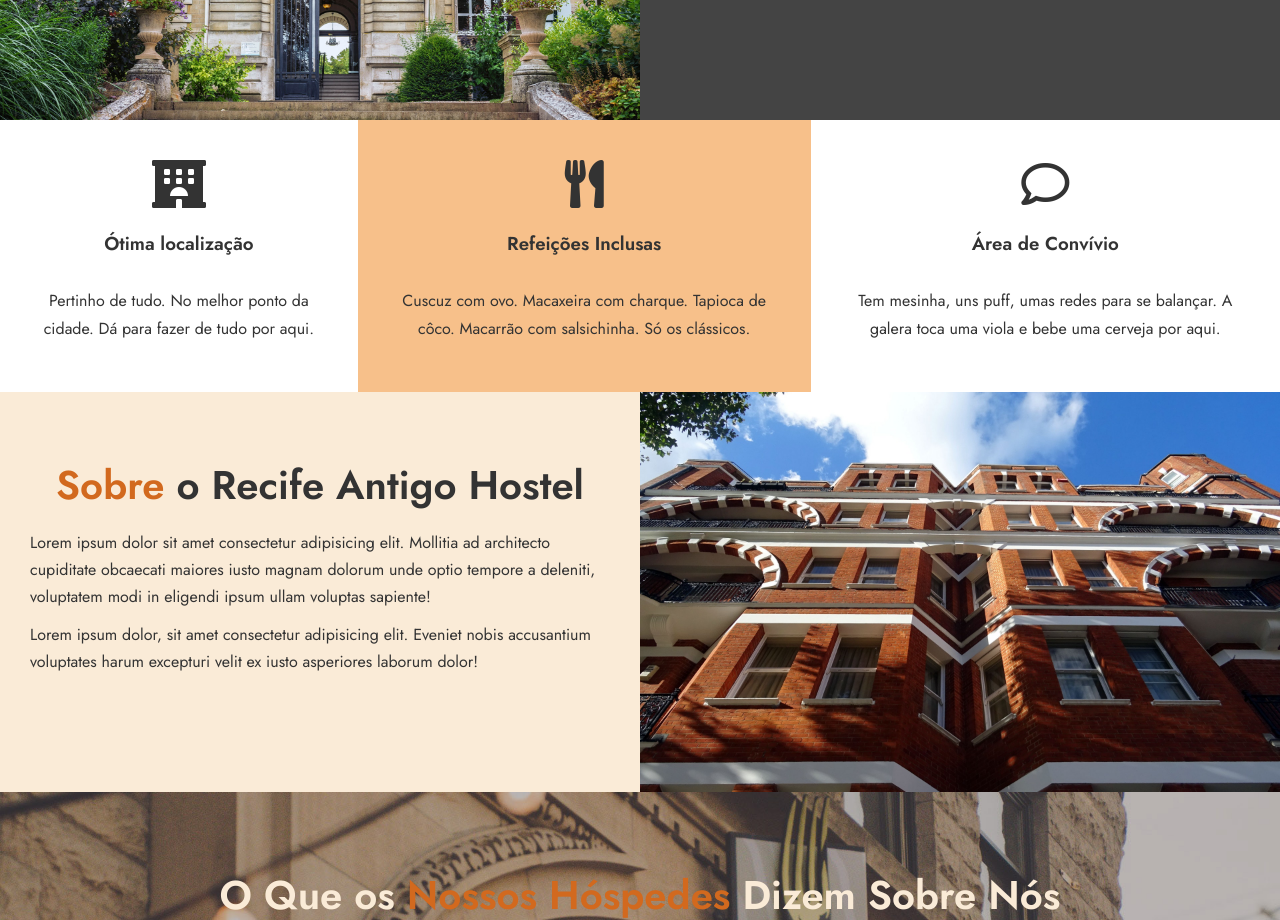
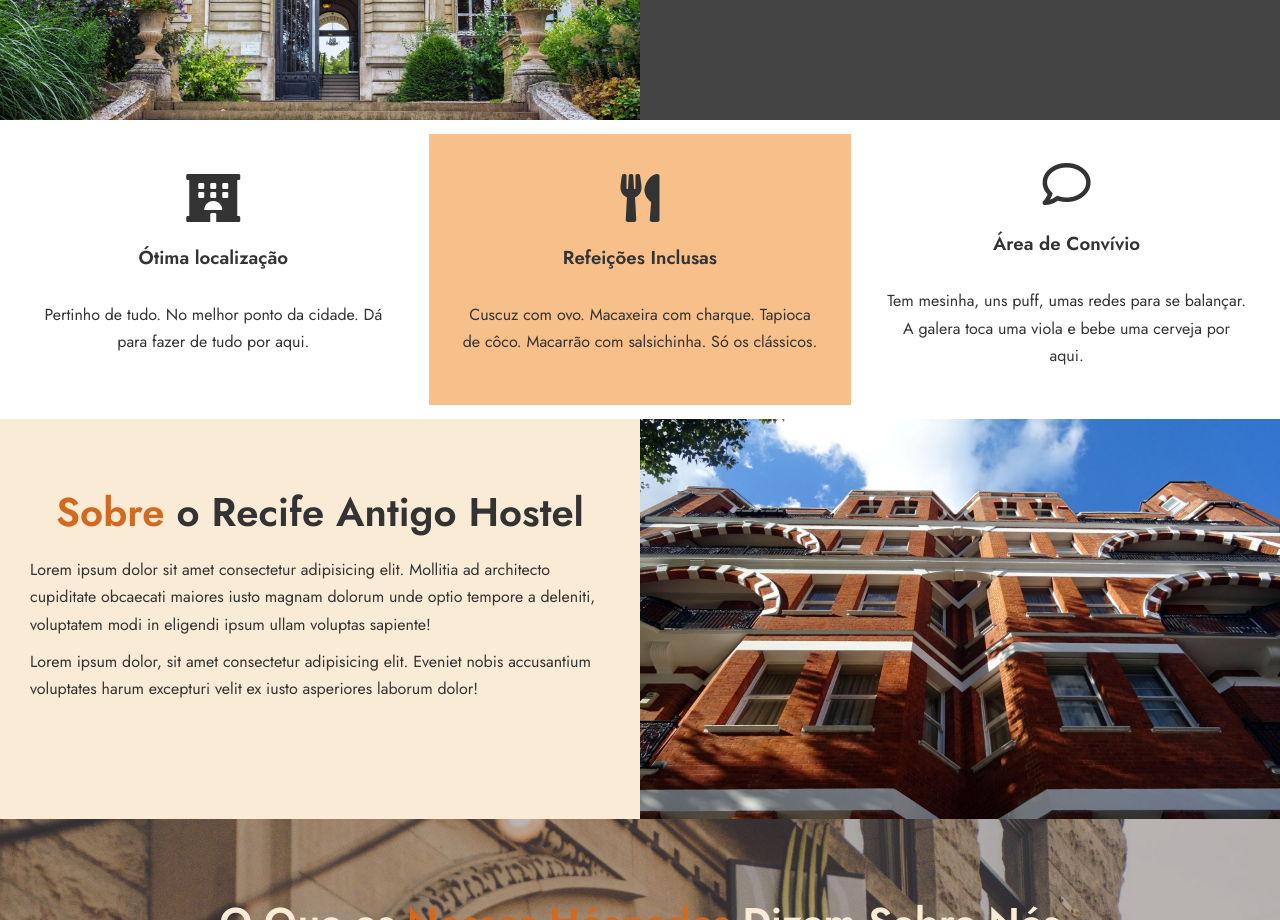
Before and after one commit to prmlimajr/prmlimajr.github.io, a plain HTML site: page Hotel/index.html in a window 1280 px wide. Shown: the part 880-1800 px from the top of the page. Drawn offline with Linux system fonts and the light colour scheme.

Commit message:
Add files via upload

```diff
--- a/Hotel/css/styles.css
+++ b/Hotel/css/styles.css
@@ -343,8 +343,13 @@ input:focus, textarea:focus {
         display: flex;
     }
 
+    #features .box {
+        width: 33%;
+    }
+
     #features .box-orange {
         min-height: 100%;
+        width: 33%;
     }
 
     #about-section {
```
